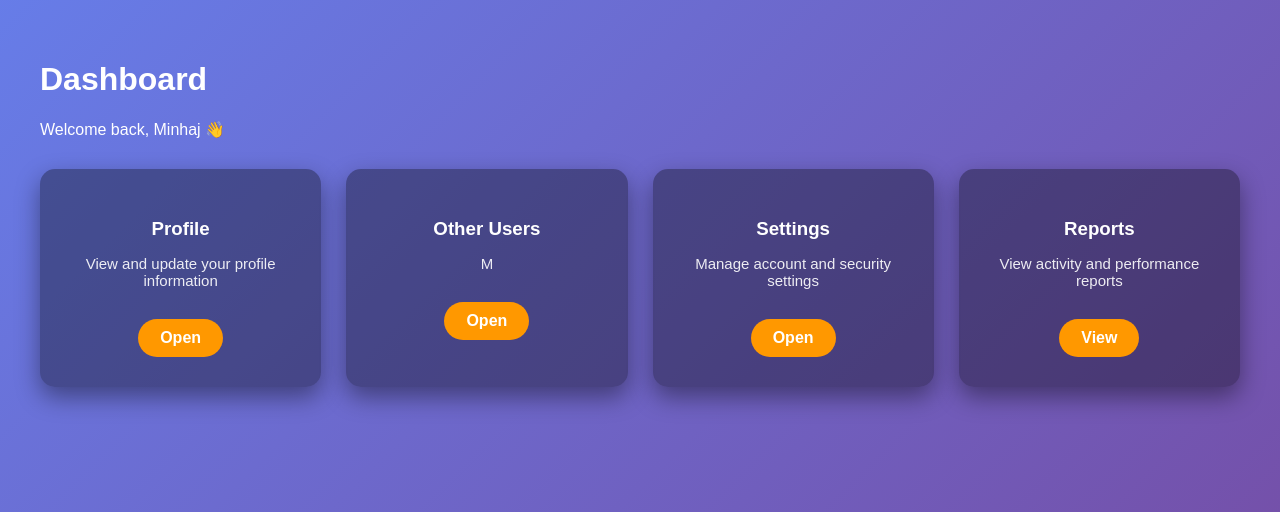
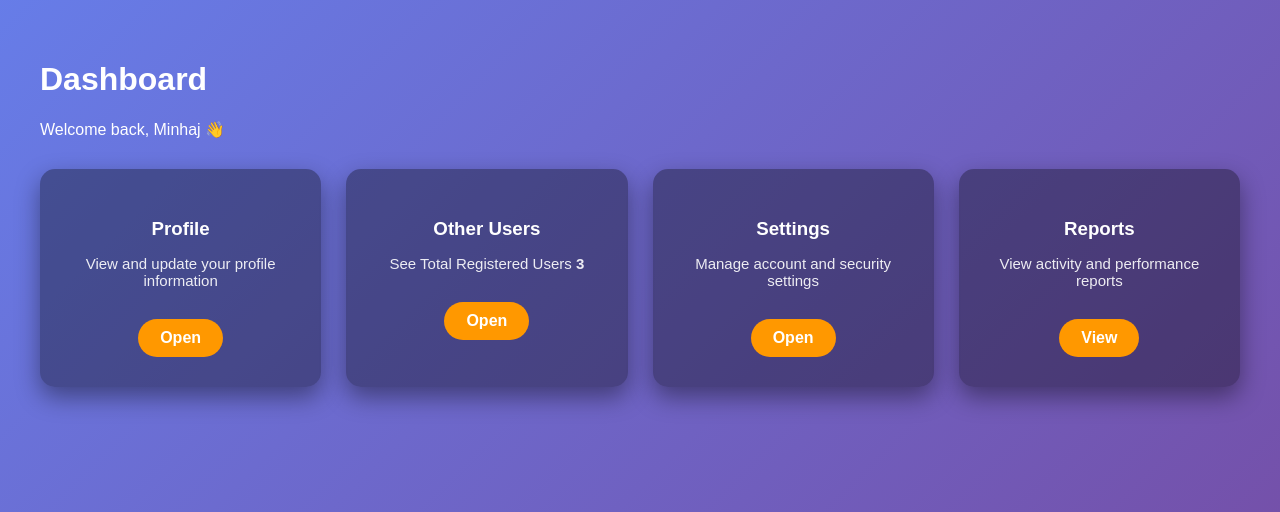
Before and after one commit to mi3454/Minhaj-App, a Django app: page /dashboard/ in a window 1280 px wide. Shown: the part 58-570 px from the top of the page. Run offline with Django 5.2, Linux system fonts and the light colour scheme; a user stored in the database is signed in; data comes from the database, SQL or seed files in the repository.

Commit message:
Update dashboard.html

```diff
--- a/minhajapp/templates/dashboard.html
+++ b/minhajapp/templates/dashboard.html
@@ -114,7 +114,7 @@
 
             <div class="card">
                 <h3>Other Users</h3>
-                <p>M</p>
+                <p>See Total Registered Users <strong>{{ user_count }}</strong></p>
                 <a href="/users_list/">Open</a>
             </div>
 
```
